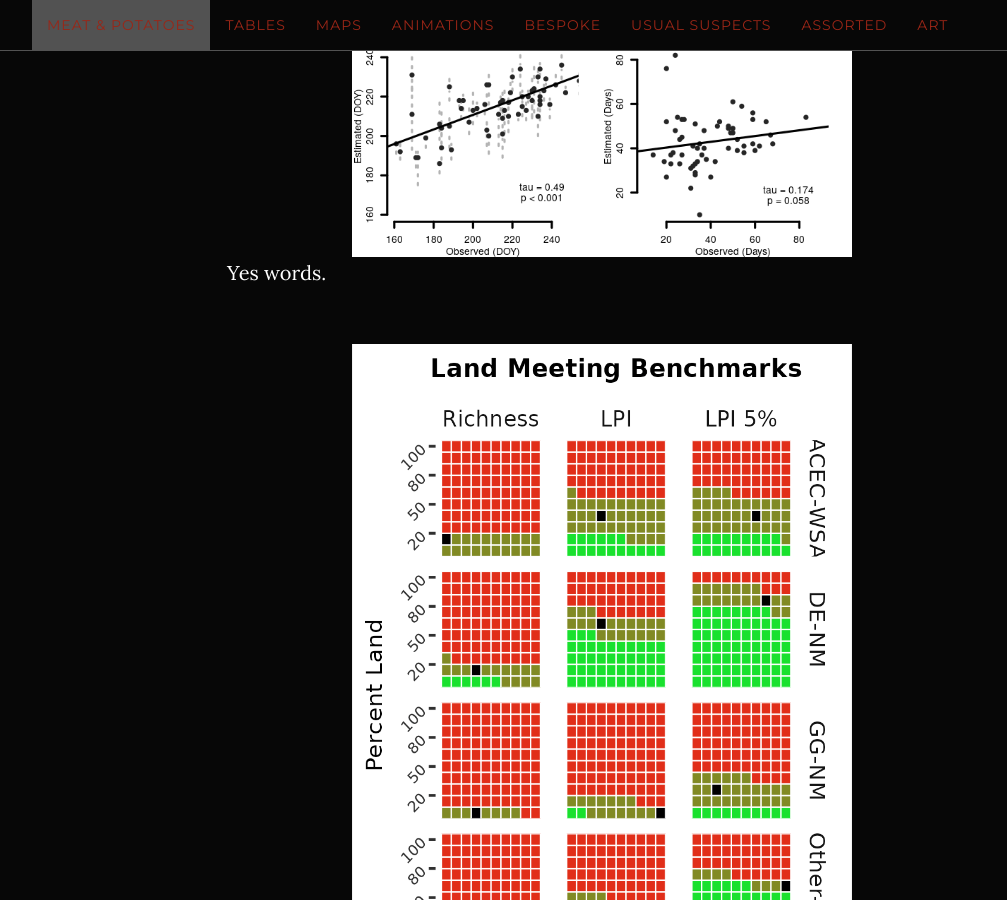
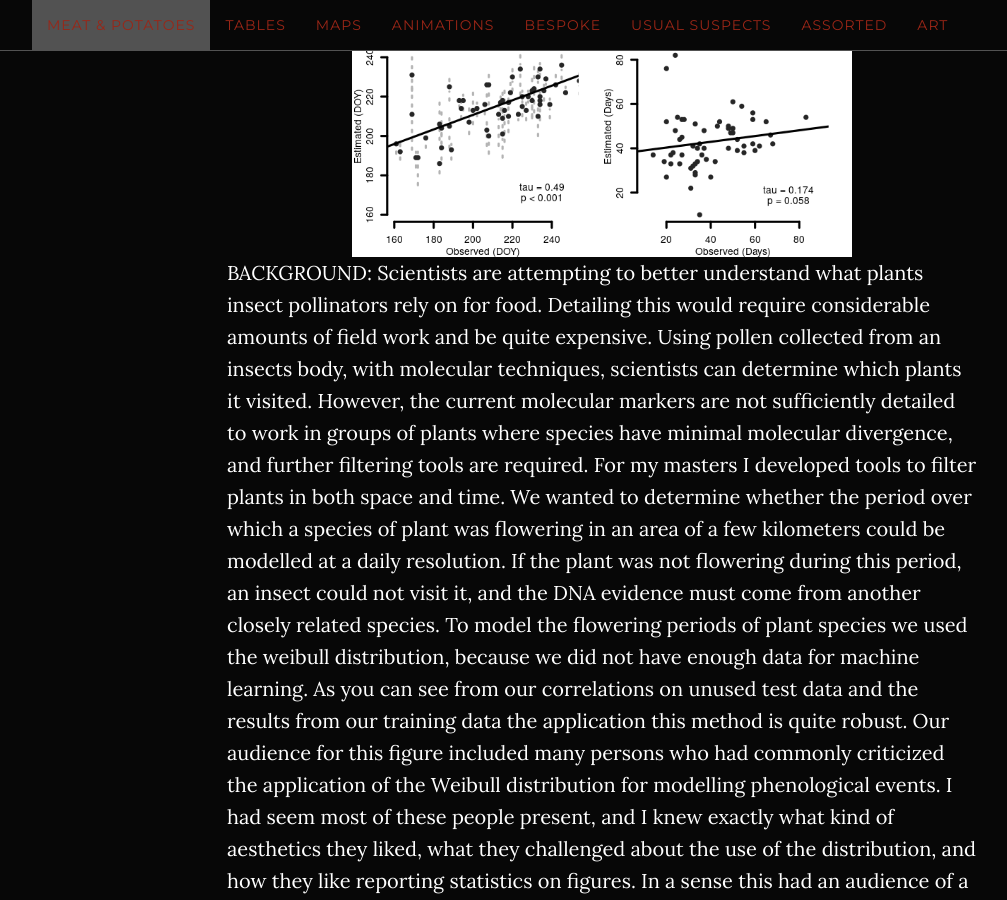
Before and after one commit to sagesteppe/DataVizGallery, a Jekyll site: the page built from index.html, in a window 1280 px wide and 900 px high, scrolled down 3303 px. Shown: the whole window, without its empty margins (38-1045 px from the left). Built offline with Jekyll 4.4.1, drawn with Linux system fonts in a browser that asks for light colours; some of the changed text lies outside the part shown.

Commit message:
info with Background, Question, Problem, Analysis, Answer Audience format

```diff
--- a/_includes/meatpotatoes.html
+++ b/_includes/meatpotatoes.html
@@ -6,7 +6,11 @@
                 <h3>Straight to the point.</h3>
                 <p>The right tool for the job is usually the simplest one. Most problems can be resolved with a solid understanding of the issue at hand, the right framing, and fundamental statistics. These approaches are the the pillars of data science, which to me is using large opporunistically collected data sets to create value for stakeholders, and these pillars should be allowed to shine bright without gaudy flourish which would be more apt covering up blemishes. </p>
                 <img src="{{site.url}}/figures/phenology_estimates_10_90.png" width="500" height="500"  class="center"  style="display: block; margin: auto;" />
-                <p> Yes words.</p>
+                <p> BACKGROUND: Scientists are attempting to better understand what plants insect pollinators rely on for food. Detailing this would require considerable amounts of field work and be quite expensive. Using pollen collected from an insects body, with molecular techniques, scientists can determine which plants it visited. However, the current molecular markers are not sufficiently detailed to work in groups of plants where species have minimal molecular divergence, and further filtering tools are required. For my masters I developed tools to filter plants in both space and time.
+
+                We wanted to determine whether the period over which a species of plant was flowering in an area of a few kilometers could be modelled at a daily resolution. If the plant was not flowering during this period, an insect could not visit it, and the DNA evidence must come from another closely related species. To model the flowering periods of plant species we used the weibull distribution, because we did not have enough data for machine learning. As you can see from our correlations on unused test data and the results from our training data the application this method is quite robust.
+
+                Our audience for this figure included many persons who had commonly criticized the application of the Weibull distribution for modelling phenological events. I had seem most of these people present, and I knew exactly what kind of aesthetics they liked, what they challenged about the use of the distribution, and how they like reporting statistics on figures. In a sense this had an audience of a couple naysayers. </p>
                 <br>
                 <img src="{{site.url}}/figures/waffles.png" width="500" height="750"  class="center" alt="waffles" style="display: block; margin: auto;" />
                 <p>Words</p>
```
